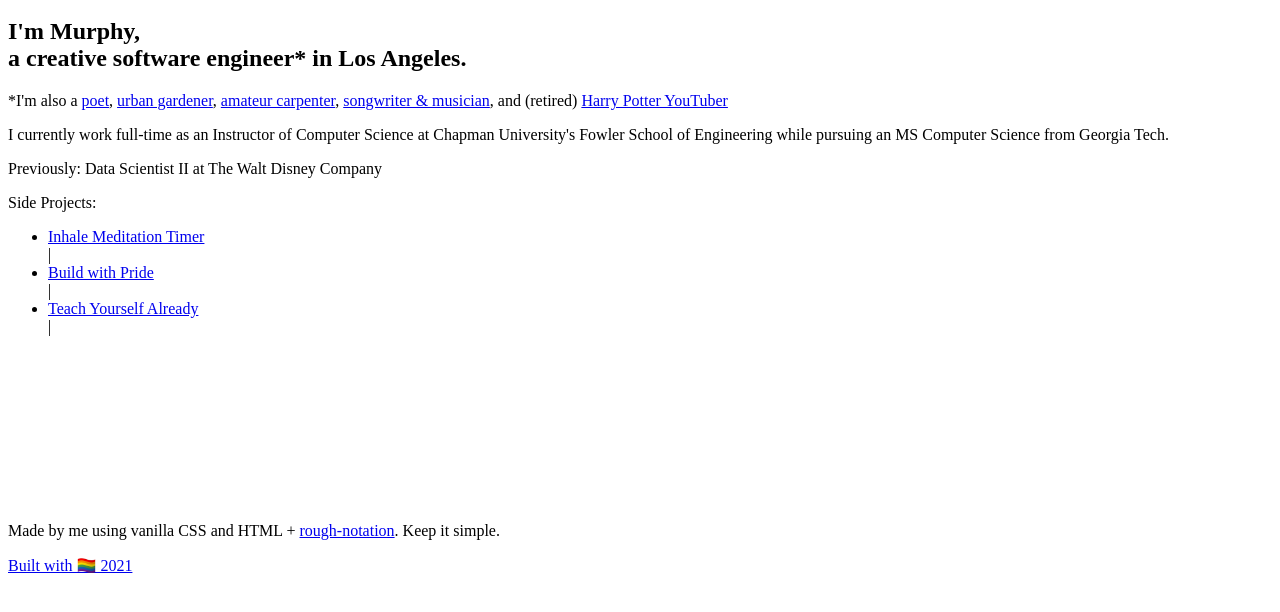
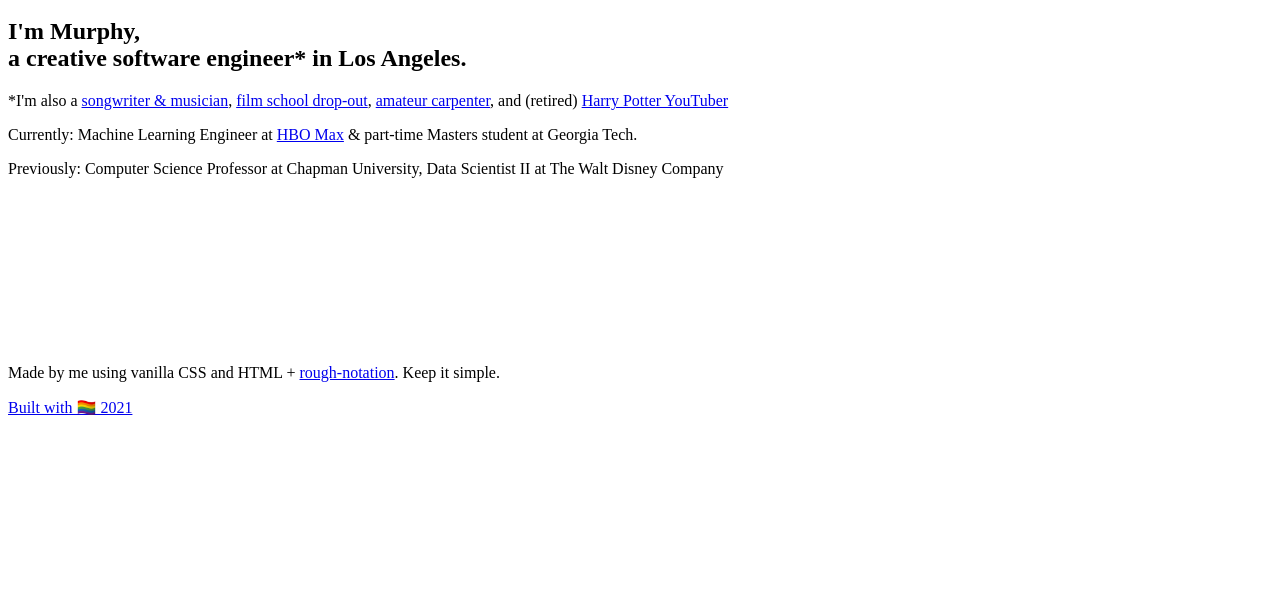
Before and after one commit to MurphyStudebaker/MurphyStudebaker.github.io, a website with bundled scripts: page index.html in a window 1280 px wide. Shown: the part 38-650 px from the top of the page. Built offline with nearby package versions, Linux system fonts and the light colour scheme.

Commit message:
text update

```diff
--- a/index.html
+++ b/index.html
@@ -16,7 +16,7 @@
   <link href="main.css" rel="stylesheet">
   <link type="image/x-icon" rel="shortcut icon" href="resources/favicon.png">
   <script type="module" src="https://unpkg.com/rough-notation?module"></script>
-  <title> Murphy Studebaker | Maker </title>
+  <title> Murphy Studebaker | ML & SWE </title>
 </head>
 
 <body>
@@ -49,25 +49,24 @@
         </h1>
         <div class="spacer"></div>
         <p class="multi-faceted">
-          <span class="highlight">*</span>I'm also a <a id="link-1" href="https://drive.google.com/file/d/0ByBJG4KGgjSuazEyem1QOUhSaVJQSDBpaVpfNTBfSWFGM013/view" class="underline">poet</a>,
-          <a href="https://www.huarachefarms.com/" id="link-2">urban gardener</a>,
+          <span class="highlight">*</span>I'm also a <a id="link-1" href="https://open.spotify.com/artist/2CDcnaCbLqaJBTDxFlaoXj" class="underline">songwriter & musician</a>,
+          <a href="https://medium.com/@murphystude/what-it-takes-to-make-a-5-minute-film-7e3b2b551791" id="link-2">film school drop-out</a>,
           <a id="link-3" href="https://medium.com/@murphystude/how-i-built-a-home-in-the-backseat-of-my-honda-fit-83070a256a6d" class="underline">amateur carpenter</a>,
-          <a id="link-4" href="https://open.spotify.com/artist/2CDcnaCbLqaJBTDxFlaoXj" class="underline">songwriter & musician</a>,
           and (retired) <a id="link-5" href="https://www.youtube.com/channel/UCVT1XES1u_NJGQjznODQpMA?view_as=subscriber" class="underline">Harry Potter YouTuber </a>
         </p>
         <div class="spacer"></div>
         <div class="spacer"></div>
         <div class="spacer"></div>
         <p class="job-description">
-          I currently work full-time as an <span class="highlight">Instructor of Computer Science</span> at Chapman University's Fowler School of Engineering while pursuing an MS Computer Science from Georgia Tech.
+          Currently: <span class="highlight">Machine Learning Engineer</span> at <a href="https://www.max.com/">HBO Max</a> & part-time Masters student at Georgia Tech.
         </p>
-        <p class="previously">
-          Previously: Data Scientist II at The Walt Disney Company
+        <p class="job-description">
+          Previously: Computer Science Professor at Chapman University, Data Scientist II at The Walt Disney Company
         </p>
       </div>
       </section>
 
-    <section class="projects" id="projects">
+    <!-- <section class="projects" id="projects">
       <p>
         Side Projects:
         <ul>
@@ -76,7 +75,7 @@
           <li><a class="underline" href='https://teachyourselfalready.com/'>Teach Yourself Already</a> </li>|
         </ul>
       </p>
-    </section>
+    </section> -->
     <div class="spacer"></div>
     </main>
 
```
